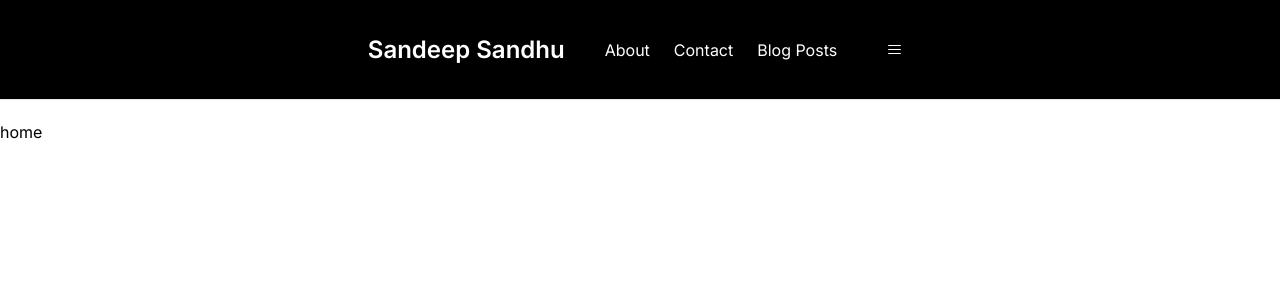
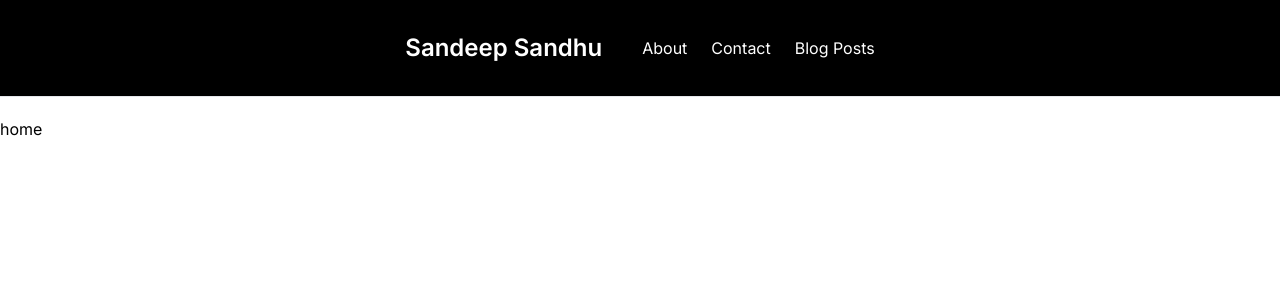
Before and after one commit to snmsndhu/main_website, a Next.js app: page / in a window 1280 px wide. Shown: the top 300 px of the page. Built offline with nearby package versions, Linux system fonts and the light colour scheme.

Commit message:
customising the navbar

```diff
--- a/app/components/NavBar.tsx
+++ b/app/components/NavBar.tsx
@@ -16,10 +16,10 @@ const NavBar = () => {
   ];
   return (
     <nav className="flex justify-center py-8 text-white bg-black space-x-10 border-b mb-5 px-5 h-15 items-center">
-      <Link className="text-2xl font-semibold " href="/">
+      <Link className="text-2xl font-semibold flex" href="/">
         Sandeep Sandhu
       </Link>
-      <ul className="flex  space-x-6">
+      <ul className="space-x-6 hidden lg:block">
         {links.map((link) => (
           <Link
             key={link.href}
@@ -44,7 +44,7 @@ const DownMenu = () => {
     <DropdownMenu.Root>
       <DropdownMenu.Trigger asChild>
         <button
-          className="invisible lg:visible rounded-full w-[35px] h-[35px] inline-flex items-center justify-center text-violet11 "
+          className=" md:hidden rounded-full w-[35px] h-[35px] inline-flex items-center justify-center text-violet11 "
           aria-label="Customise options"
         >
           <HamburgerMenuIcon className="" />
```
